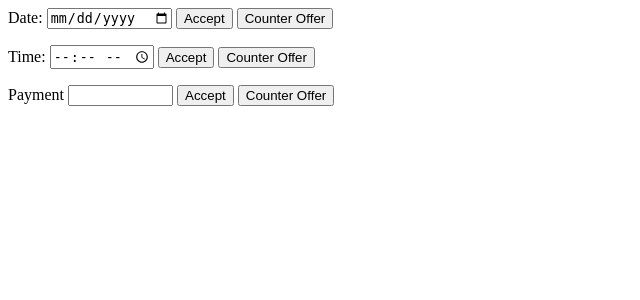
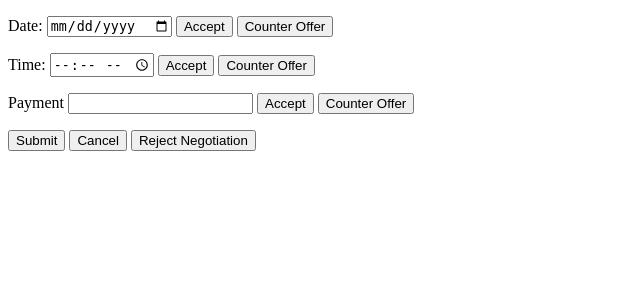
Before and after one commit to FSU-BR-ISYS489-201501/ServiceSwap, a PHP site: page /Resources/Php/ServicePurchaeNegotiation.php in a window 1280 px wide. Shown: the top 300 px of the page, without its empty margins (0-640 px from the left). Run offline with PHP 8.4, Linux system fonts and the light colour scheme.

Commit message:
Updates
Doing some more tweaking to get it working.

```diff
--- a/Resources/Php/ServicePurchaeNegotiation.php
+++ b/Resources/Php/ServicePurchaeNegotiation.php
@@ -1,39 +1,77 @@
+<!-- Kevin Ranke -->
+<!DOCTYPE HTML>
 <html>
+<title> Service Purchase Negotiation </title>
+<?php
+//DATABASE CONNECTION
+if ($_SERVER['REQUEST_METHOD'] == 'POST') {
+	// Connection credentials
+	$servername = "localhost";
+	$username = "isys489c_spscam";
+	$password = "k5;Tpd#4(c_;";
+	$dbname = "isys489c_BR_ServiceSwap";
+
+
+	// Create connection
+	$conn = new mysqli($servername, $username, $password, $dbname);
+
+	// Check connection
+	if ($conn->connect_error) {
+		echo ("The Connection died here");
+		echo ('                                   ');
+		echo ("Connection failed: " . $conn->connect_error);
+	}
+	else {
+	echo "Connected successfully";
+	}
+}
+?>
+
 <head>
+<!-- Header here -->
 </head>
 <body>
 
+<!--  -->
 <form action="NegotiationDate" method="post">
-	<p>Date: <input type="date" name="date" size="10" maxlength="12" value="<?php if (isset($_POST['date'])) echo $_POST['date']; ?>"/>
+	<p>Date: <input type="date" name="date" value=""/>
 	<input type="submit" name="Accept" value="Accept" />
 	<button type="button" onclick="myFunction1()">Counter Offer</button>
     <script>
     function myFunction1() {
-    document.getElementById("demo1").innerHTML = '<input type="text" name="input1" size="25">';}
+    document.getElementById("date").innerHTML = '<input type="text" name="input1">';}
     </script>
-    <p id="demo1"></p>
+    <p id="date"></p>
 
 
 <form action="NegotiationTime" method="post">
-	<p>Time: <input type="time" name="time" size="10" maxlength="12" value="<?php if (isset($_POST['time'])) echo $_POST['time']; ?>"/>
+	<p>Time: <input type="time" name="time" value=""/>
 	<input type="submit" name="Accept" value="Accept" />
 	<button type="button" onclick="myFunction2()">Counter Offer</button>
     <script>
     function myFunction2() {
-    document.getElementById("demo2").innerHTML = '<input type="text" name="input2" size="25">';}
+    document.getElementById("time").innerHTML = '<input type="text" name="input2">';}
     </script>
-    <p id="demo2"></p>
+    <p id="time"></p>
 
 
 <form action="NegotiationPayment" method="post">
-	<p>Payment <input type="payment" name="payment" size="10" maxlength="12" value="<?php if (isset($_POST['payment'])) echo $_POST['payment']; ?>"/>
+	Payment <input type="text" name="payment" value="" />
 	<input type="submit" name="Accept" value="Accept" />
 	<button type="button" onclick="myFunction3()">Counter Offer</button>
     <script>
     function myFunction3() {
-    document.getElementById("demo3").innerHTML = '<input type="text" name="input3" size="25">';}
+    document.getElementById("payment").innerHTML = '<input type="text" name="input3">';}
     </script>
-    <p id="demo3"></p>
+    <p id="payment"></p>
 </form>
+
+<input type="submit" name="submit" value="Submit"/>
+<a href="History.html"><button>Cancel</button></a>
+<button type="button">Reject Negotiation</button>
+
 </body>
+<footer>
+<!-- Footer goes here -->
+</footer>
 </html>
```
